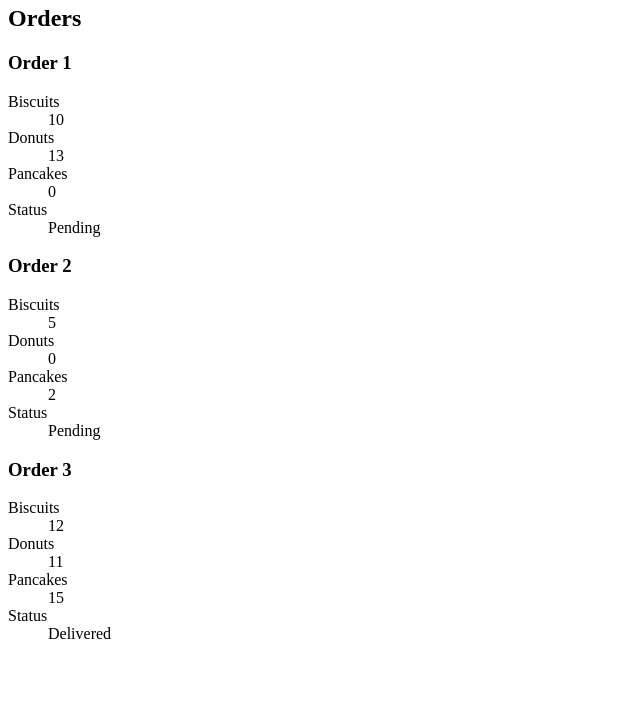
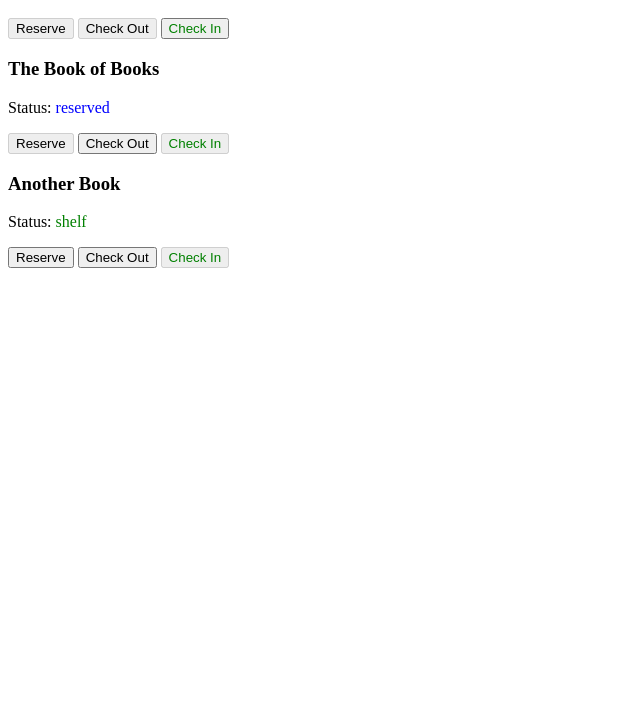
Before and after one commit to TiffanySeptember/TIFSEP199_FTC2306_GroupA_TIFFANYSEPTEMBER_Interactive-Web-Apps, a plain HTML site: page TIFSEP199_FTC2306_GroupA_TIFFANYSEPTEMBER_IWA12/index.html in a window 1280 px wide. Shown: the part 75-800 px from the top of the page, without its empty margins (0-640 px from the left). Drawn offline with Linux system fonts and the light colour scheme.

Commit message:
completed challenge

```diff
--- a/TIFSEP199_FTC2306_GroupA_TIFFANYSEPTEMBER_IWA12/index.html
+++ b/TIFSEP199_FTC2306_GroupA_TIFFANYSEPTEMBER_IWA12/index.html
@@ -4,109 +4,32 @@
     <meta charset="UTF-8" />
     <meta http-equiv="X-UA-Compatible" content="IE=edge" />
     <meta name="viewport" content="width=device-width, initial-scale=1.0" />
-    <title>The JS Bakery</title>
+    <title>LMS Pro</title>
     <script src="./scripts.js" defer></script>
   </head>
+  <body>
+    <div id="book1">
+      <h3>A Good Book</h3>
+      <p>Status: <span class="status" style="color: purple">overdue</span></p>
+      <button class="reserve">Reserve</button>
+      <button class="checkout">Check Out</button>
+      <button class="checkin" style="color: green">Check In</button>
+    </div>
 
-  <body>
-    <h1>The JS Bakery</h1>
+    <div id="book2">
+      <h3>The Book of Books</h3>
+      <p>Status: <span class="status" style="color: purple">reserved</span></p>
+      <button class="reserve">Reserve</button>
+      <button class="checkout">Check Out</button>
+      <button class="checkin" style="color: green">Check In</button>
+    </div>
 
-    <h2>Orders</h2>
-
-    <section>
-      <h3>Order 1</h3>
-
-      <dl
-        data-key="order1"
-        data-biscuits="10"
-        data-donuts="13"
-        data-pancakes="0"
-        data-delivered="false"
-      >
-        <div class="biscuits">
-          <dt>Biscuits</dt>
-          <dd class="count">Loading...</dd>
-        </div>
-
-        <div class="donuts">
-          <dt>Donuts</dt>
-          <dd class="count">Loading...</dd>
-        </div>
-
-        <div class="pancakes">
-          <dt>Pancakes</dt>
-          <dd class="count">Loading...</dd>
-        </div>
-
-        <div class="status">
-          <dt>Status</dt>
-          <dd>Loading...</dd>
-        </div>
-      </dl>
-    </section>
-
-    <section>
-      <h3>Order 2</h3>
-
-      <dl
-        data-key="order2"
-        data-biscuits="5"
-        data-donuts="0"
-        data-pancakes="2"
-        data-delivered="false"
-      >
-        <div class="biscuits">
-          <dt>Biscuits</dt>
-          <dd class="count">Loading...</dd>
-        </div>
-
-        <div class="donuts">
-          <dt>Donuts</dt>
-          <dd class="count">Loading...</dd>
-        </div>
-
-        <div class="pancakes">
-          <dt>Pancakes</dt>
-          <dd class="count">Loading...</dd>
-        </div>
-
-        <div class="status">
-          <dt>Status</dt>
-          <dd>Loading...</dd>
-        </div>
-      </dl>
-    </section>
-
-    <section>
-      <h3>Order 3</h3>
-
-      <dl
-        data-key="order3"
-        data-biscuits="12"
-        data-donuts="11"
-        data-pancakes="15"
-        data-delivered="true"
-      >
-        <div class="biscuits">
-          <dt>Biscuits</dt>
-          <dd class="count">Loading...</dd>
-        </div>
-
-        <div class="donuts">
-          <dt>Donuts</dt>
-          <dd class="count">Loading...</dd>
-        </div>
-
-        <div class="pancakes">
-          <dt>Pancakes</dt>
-          <dd class="count">Loading...</dd>
-        </div>
-
-        <div class="status">
-          <dt>Status</dt>
-          <dd>Loading...</dd>
-        </div>
-      </dl>
-    </section>
+    <div id="book3">
+      <h3>Another Book</h3>
+      <p>Status: <span class="status" style="color: purple">shelf</span></p>
+      <button class="reserve">Reserve</button>
+      <button class="checkout">Check Out</button>
+      <button class="checkin" style="color: green">Check In</button>
+    </div>
   </body>
 </html>
--- a/TIFSEP199_FTC2306_GroupA_TIFFANYSEPTEMBER_IWA12/scripts.js
+++ b/TIFSEP199_FTC2306_GroupA_TIFFANYSEPTEMBER_IWA12/scripts.js
@@ -1,39 +1,85 @@
-// Get references to the dl elements for each order
-const order1 = document.querySelector('[data-key="order1"]');
-const order2 = document.querySelector('[data-key="order2"]');
-const order3 = document.querySelector('[data-key="order3"]');
+const STATUS_MAP = {
+  shelf: {
+    color: "green",
+    canReserve: true,
+    canCheckout: true,
+    canCheckIn: false,
+  },
+  reserved: {
+    color: "blue",
+    canReserve: false,
+    canCheckout: true,
+    canCheckIn: false,
+  },
+  overdue: {
+    color: "red",
+    canReserve: false,
+    canCheckout: false,
+    canCheckIn: true,
+  },
+  checkedOut: {
+    color: "orange",
+    canReserve: false,
+    canCheckout: false,
+    canCheckIn: true,
+  },
+};
 
-// Extract the relevant elements within each order
-const biscuits1 = order1.querySelector(".biscuits .count");
-const donuts1 = order1.querySelector(".donuts .count");
-const pancakes1 = order1.querySelector(".pancakes .count");
-const status1 = order1.querySelector(".status dd");
+// Edit below line
 
-const biscuits2 = order2.querySelector(".biscuits .count");
-const donuts2 = order2.querySelector(".donuts .count");
-const pancakes2 = order2.querySelector(".pancakes .count");
-const status2 = order2.querySelector(".status dd");
+// For book1
+const book1 = document.querySelector("#book1");
+const reserveBook1 = book1.querySelector(".reserve");
+const checkoutBook1 = book1.querySelector(".checkout");
+const checkinBook1 = book1.querySelector(".checkin");
+const statusBook1 = book1.querySelector(".status");
 
-const biscuits3 = order3.querySelector(".biscuits .count");
-const donuts3 = order3.querySelector(".donuts .count");
-const pancakes3 = order3.querySelector(".pancakes .count");
-const status3 = order3.querySelector(".status dd");
+// For book2
+const book2 = document.querySelector("#book2");
+const reserveBook2 = book2.querySelector(".reserve");
+const checkoutBook2 = book2.querySelector(".checkout");
+const checkinBook2 = book2.querySelector(".checkin");
+const statusBook2 = book2.querySelector(".status");
 
-// Extract values from data attributes and update the DOM
-biscuits1.textContent = order1.dataset.biscuits;
-donuts1.textContent = order1.dataset.donuts;
-pancakes1.textContent = order1.dataset.pancakes;
-status1.textContent =
-  order1.dataset.delivered === "true" ? "Delivered" : "Pending";
+// For book3
+const book3 = document.querySelector("#book3");
+const reserveBook3 = book3.querySelector(".reserve");
+const checkoutBook3 = book3.querySelector(".checkout");
+const checkinBook3 = book3.querySelector(".checkin");
+const statusBook3 = book3.querySelector(".status");
 
-biscuits2.textContent = order2.dataset.biscuits;
-donuts2.textContent = order2.dataset.donuts;
-pancakes2.textContent = order2.dataset.pancakes;
-status2.textContent =
-  order2.dataset.delivered === "true" ? "Delivered" : "Pending";
+checkinBook1.style.color = "none";
+statusBook1.style.color = STATUS_MAP[statusBook1.textContent].color;
+reserveBook1.disabled = !STATUS_MAP[statusBook1.textContent].canReserve;
+checkoutBook1.disabled = !STATUS_MAP[statusBook1.textContent].canCheckout;
+checkinBook1.disabled = !STATUS_MAP[statusBook1.textContent].canCheckIn;
+reserveBook1.style.color = !STATUS_MAP[statusBook1.textContent].canReserve
+  ? "black"
+  : "none";
+checkoutBook1.style.color = !STATUS_MAP[statusBook1.textContent].canCheckout
+  ? "black"
+  : "none";
 
-biscuits3.textContent = order3.dataset.biscuits;
-donuts3.textContent = order3.dataset.donuts;
-pancakes3.textContent = order3.dataset.pancakes;
-status3.textContent =
-  order3.dataset.delivered === "true" ? "Delivered" : "Pending";
+checkinBook2.style.color = "none";
+statusBook2.style.color = STATUS_MAP[statusBook2.textContent].color;
+reserveBook2.disabled = !STATUS_MAP[statusBook2.textContent].canReserve;
+checkoutBook2.disabled = !STATUS_MAP[statusBook2.textContent].canCheckout;
+checkinBook2.disabled = !STATUS_MAP[statusBook2.textContent].canCheckIn;
+reserveBook2.style.color = !STATUS_MAP[statusBook1.textContent].canReserve
+  ? "black"
+  : "none";
+checkoutBook2.style.color = !STATUS_MAP[statusBook1.textContent].canCheckout
+  ? "black"
+  : "none";
+
+checkinBook3.style.color = "none";
+statusBook3.style.color = STATUS_MAP[statusBook3.textContent].color;
+reserveBook3.disabled = !STATUS_MAP[statusBook3.textContent].canReserve;
+checkoutBook3.disabled = !STATUS_MAP[statusBook3.textContent].canCheckout;
+checkinBook3.disabled = !STATUS_MAP[statusBook3.textContent].canCheckIn;
+reserveBook3.style.color = !STATUS_MAP[statusBook1.textContent].canReserve
+  ? "black"
+  : "none";
+checkoutBook3.style.color = !STATUS_MAP[statusBook1.textContent].canCheckout
+  ? "black"
+  : "none";
```
